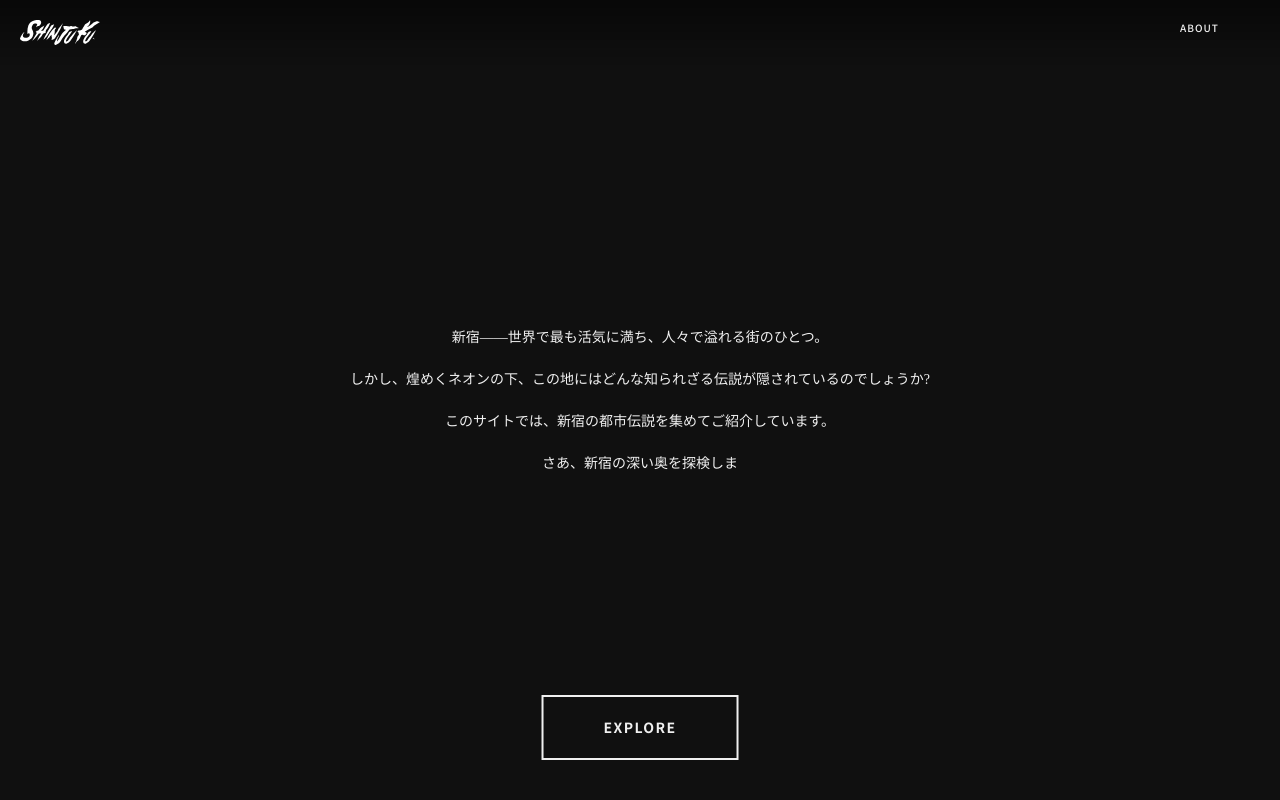
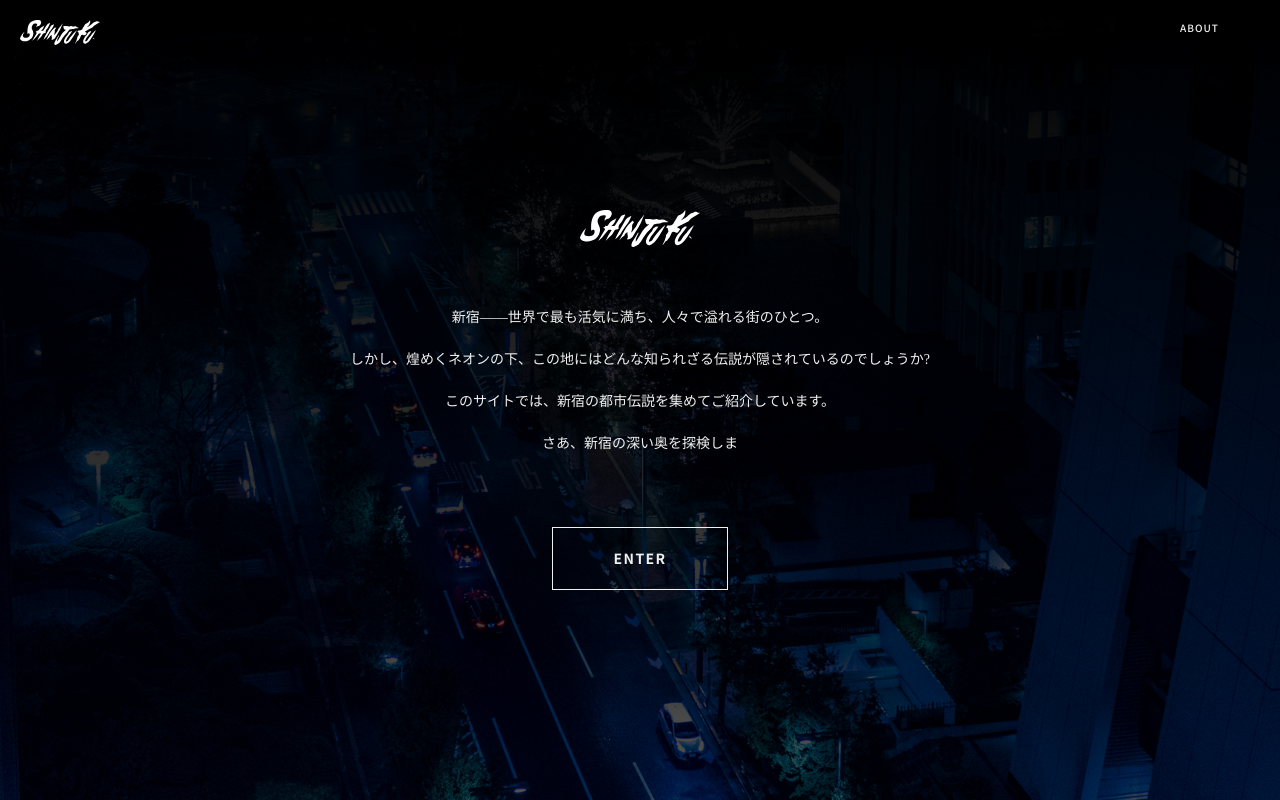
Before and after one commit to liuchiawei/Deep-Shinjuku, a PHP site: page / in a window 1280 px wide. Run offline with PHP 8.4, Linux system fonts and the light colour scheme; some web fonts are replaced.

Commit message:
intro background image 追加 open book scale up effect 追加

```diff
--- a/css/style.css
+++ b/css/style.css
@@ -129,39 +129,53 @@ html, body {
     position: absolute;
     width: 100%;
     height: 100vh;
+    transition: 2s ease 2s;
 }
 
 #overlayFront {
-    background-color: #101010;
+    background-image: url(../image/background/intro.jpg);
+    background-size: cover;
+    background-position: center;
 }
 
 #overlayBack {
     z-index: 0;
-    background: linear-gradient(to bottom, rgba(35, 115, 141, 0.8), rgba(15, 60, 75, 0));
+    background: linear-gradient(to bottom, rgba(21, 77, 95, 0.8), rgba(15, 60, 75, 0));
     -webkit-backdrop-filter: blur(10px);
     backdrop-filter: blur(10px);
 }
 
+.intro-text-wrap {
+    position: relative;
+    width: 100%;
+    height: 100%;
+    display: flex;
+    flex-direction: column;
+    justify-content: center;
+    align-items: center;
+    gap: var(--padding-l);
+    opacity: 0.7;
+    transition: 3s ease;
+    background: linear-gradient(to bottom, rgba(0, 0, 0, 1), rgba(0, 0, 0, 0.2));
+    -webkit-backdrop-filter: brightness(0.4);
+    backdrop-filter: brightness(0.4);
+}
+
 .intro-btn {
-    position: absolute;
-    left: 50%;
-    bottom: var(--padding-m);
-    transform: translateX(-50%);
-    display: block;
     padding: var(--padding-s) var(--padding-l);
     font-weight: var(--font-weight-l);
     font-size: var(--font-size-m);
     letter-spacing: var(--letter-spacing-l);
     color: var(--font-color);
     font-family: var(--font-sans);
-    border: 2px solid var(--font-color);
+    border: 1px solid var(--font-color);
     text-transform: uppercase;
     outline: none;
     overflow: hidden;
     background: none;
-    z-index: 2;
     transition: 2s ease;
     animation: fade-in 3s;
+    position: relative;
 }
 
 .intro-btn:hover {
@@ -185,15 +199,16 @@ html, body {
 }
 
 .intro-text {
+    height: 160px;
     text-align: center;
-    position: absolute;
-    top: 50%;
-    left: 50%;
-    transform: translate(-50%, -50%);
     font-size: var(--font-size-m);
     width: 90%;
     max-width: var(--story-article-width);
     opacity: 0;
+}
+
+.intro-logo {
+    width: 120px;
 }
 
 /* index styling */
@@ -1001,7 +1016,16 @@ html, body {
     }
 }
 
-
+.background {
+    position: fixed;
+    top: 0;
+    left: 0;
+    width: 100%;
+    height: 100vh;
+    background-color: #000;
+    animation: fade-in 0.3s ease-out;
+    z-index: 1;
+}
 
 
 
@@ -1015,7 +1039,7 @@ html, body {
 }
 
 .openBook {
-    animation: openBook 1.5s ease-in;
+    animation: openBook 1.5s ease-in forwards;
 }
 
 .none {
@@ -1190,3 +1214,12 @@ html, body {
         transform: translateX(-100vw);
     }
 }
+
+@keyframes zoomInStory {
+    from {
+        z-index: 99;
+    }
+    to {
+        transform: scale(6);
+    }
+}
--- a/index.php
+++ b/index.php
@@ -15,9 +15,14 @@ $stories = $storyData->getAll();
 
         <div class="intro">
             <div id="overlayFront" class="overlay">
-                <p id="introText" class="intro-text"></p>
+                <div class="intro-text-wrap">
+                    <div class="intro-logo">
+                        <img src="image/logo_white.svg" alt="logo">
+                    </div>
+                    <p id="introText" class="intro-text"></p>
+                    <button class="intro-btn" id="introBtn">enter</button>
+                </div>
             </div>
-            <button class="intro-btn" id="introBtn">EXPLORE</button>
             <div id="overlayBack" class="overlay"></div>
         </div>
 
--- a/js/app.js
+++ b/js/app.js
@@ -43,7 +43,10 @@ function typeText() {
 }
 
 // DOMContentLoadedイベントを待ってから実行
-document.addEventListener("DOMContentLoaded", () => introBtn && setTimeout(typeText, 700));
+document.addEventListener("DOMContentLoaded", () => {
+  document.querySelector(".intro-text-wrap").style.opacity = 1;
+  introBtn && setTimeout(typeText, 700);
+});
 
 /**
  * fade out animation
@@ -55,16 +58,18 @@ function fadeOut() {
   content.style.display = "block";
 
   introBtn.style.transition = "2s ease-in";
-  introBtn.style.transform = "translateX(-50%) translateY(-100vh)";
+  introBtn.style.transform = "translateY(-100vh)";
   introBtn.style.opacity = "0";
 
   introText.style.transition = "2s ease 0.5s";
-  introText.style.transform = "translateX(-50%) translateY(-100vh)";
+  introText.style.transform = "translateY(-100vh)";
   introText.style.opacity = "0";
 
   const overlayFront = document.getElementById("overlayFront");
-  overlayFront.style.transition = "transform 2s ease 2s";
   overlayFront.style.transform = "translateY(-110%)";
+  overlayFront.style.opacity = "0";
+  overlayFront.style.filter = "brightness(0.3)";
+
 
   const intro = document.querySelector(".intro");
   intro.style.transition = "transform 1s ease 3s";
@@ -99,11 +104,11 @@ storiesItems.forEach((item) => {
     let cover = this.querySelector(".stories-item-cover");
     let link = this.querySelector("a").getAttribute("href");
     cover.classList.add("openBook");
-    item.style.transform = "rotateX(0deg) rotateY(0deg)";
-    // scrollToElement(this);
+    item.style.animation = "zoomInStory 3s ease-in 0.3s";
+
     setTimeout(() => {
       cover.classList.remove("openBook");
-      item.style.transform = "rotateX(20deg) rotateY(30deg)";
+      item.style.animation = "";
     }, 3000);
 
     // 次のページに移動
```
Also changed, not shown: data/likes_data.json (+8 -1 lines), image/background/intro.jpg (added).
